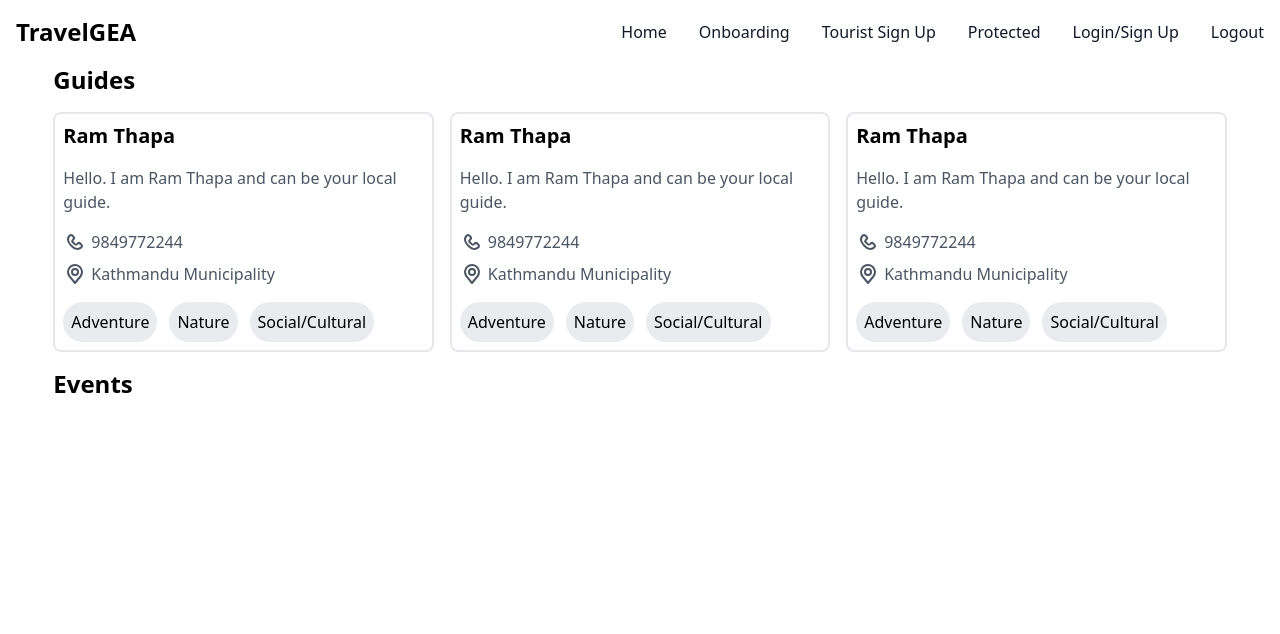
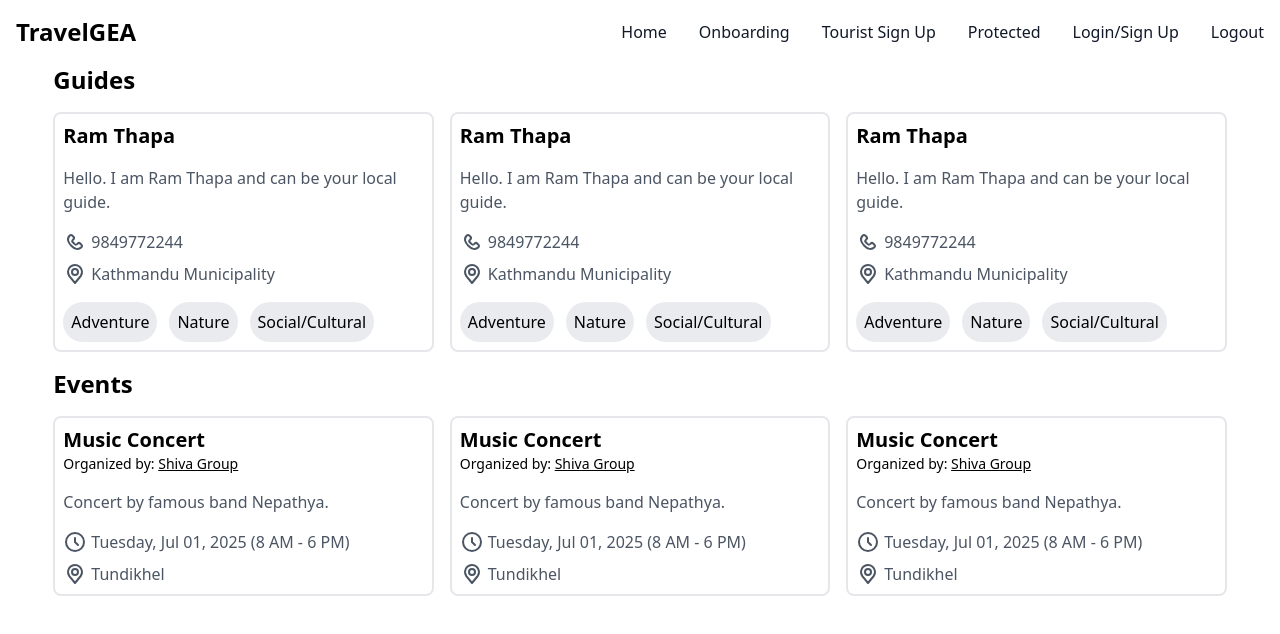
Before and after one commit to padamupreti/teampsp-codesprint-hackathon, a Next.js app in the folder travel-gea-frontend/: page / in a window 1280 px wide. Shown: the top 634 px of the page. Built offline with nearby package versions, Linux system fonts and the light colour scheme.

Commit message:
Add initial event card

```diff
--- /dev/null
+++ b/travel-gea-frontend/src/components/EventCard.js
@@ -0,0 +1,64 @@
+function EventCard() {
+    return (
+        <div className="flex flex-col gap-2 border-2 border-gray-200 rounded-lg p-2">
+            <div>
+                <p className="text-xl font-bold">Music Concert</p>
+                <p className="text-sm">
+                    Organized by: <span className="underline">Shiva Group</span>
+                </p>
+            </div>
+            <p className="text-gray-600 my-2">
+                Concert by famous band Nepathya.
+            </p>
+            <p className="text-gray-600 flex gap-1">
+                <svg
+                    className="w-6 h-6"
+                    aria-hidden="true"
+                    xmlns="http://www.w3.org/2000/svg"
+                    width="24"
+                    height="24"
+                    fill="none"
+                    viewBox="0 0 24 24"
+                >
+                    <path
+                        stroke="currentColor"
+                        strokeLinecap="round"
+                        strokeLinejoin="round"
+                        strokeWidth="2"
+                        d="M12 8v4l3 3m6-3a9 9 0 1 1-18 0 9 9 0 0 1 18 0Z"
+                    />
+                </svg>
+                Tuesday, Jul 01, 2025 (8 AM - 6 PM)
+            </p>
+            <p className="text-gray-600 flex gap-1">
+                <svg
+                    className="w-6 h-6"
+                    aria-hidden="true"
+                    xmlns="http://www.w3.org/2000/svg"
+                    width="24"
+                    height="24"
+                    fill="none"
+                    viewBox="0 0 24 24"
+                >
+                    <path
+                        stroke="currentColor"
+                        strokeLinecap="round"
+                        strokeLinejoin="round"
+                        strokeWidth="2"
+                        d="M12 13a3 3 0 1 0 0-6 3 3 0 0 0 0 6Z"
+                    />
+                    <path
+                        stroke="currentColor"
+                        strokeLinecap="round"
+                        strokeLinejoin="round"
+                        strokeWidth="2"
+                        d="M17.8 13.938h-.011a7 7 0 1 0-11.464.144h-.016l.14.171c.1.127.2.251.3.371L12 21l5.13-6.248c.194-.209.374-.429.54-.659l.13-.155Z"
+                    />
+                </svg>
+                Tundikhel
+            </p>
+        </div>
+    )
+}
+
+export default EventCard
--- a/travel-gea-frontend/src/pages/index.js
+++ b/travel-gea-frontend/src/pages/index.js
@@ -1,3 +1,4 @@
+import EventCard from "@/components/EventCard"
 import GuideCard from "@/components/GuideCard"
 import { useEffect, useState } from "react"
 
@@ -25,7 +26,11 @@ function Home() {
                 <GuideCard />
             </div>
             <h2 className="font-bold text-2xl mb-4">Events</h2>
-            <div className="grid grid-cols-3 gap-4 mb-4"></div>
+            <div className="grid grid-cols-3 gap-4 mb-4">
+                <EventCard />
+                <EventCard />
+                <EventCard />
+            </div>
         </>
     )
 }
```
